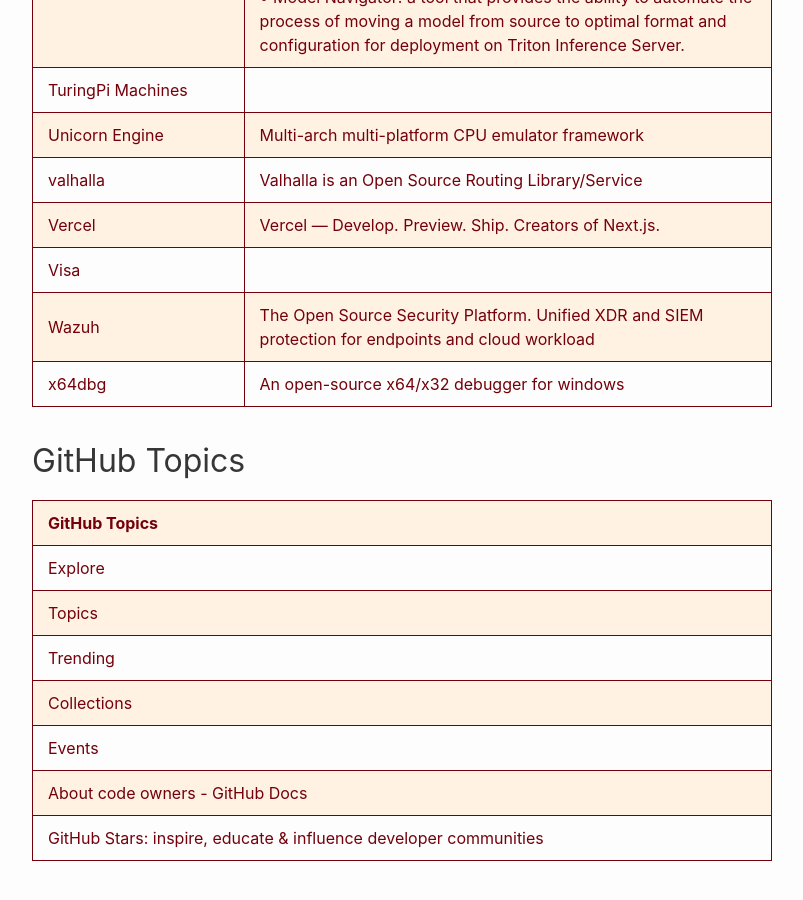
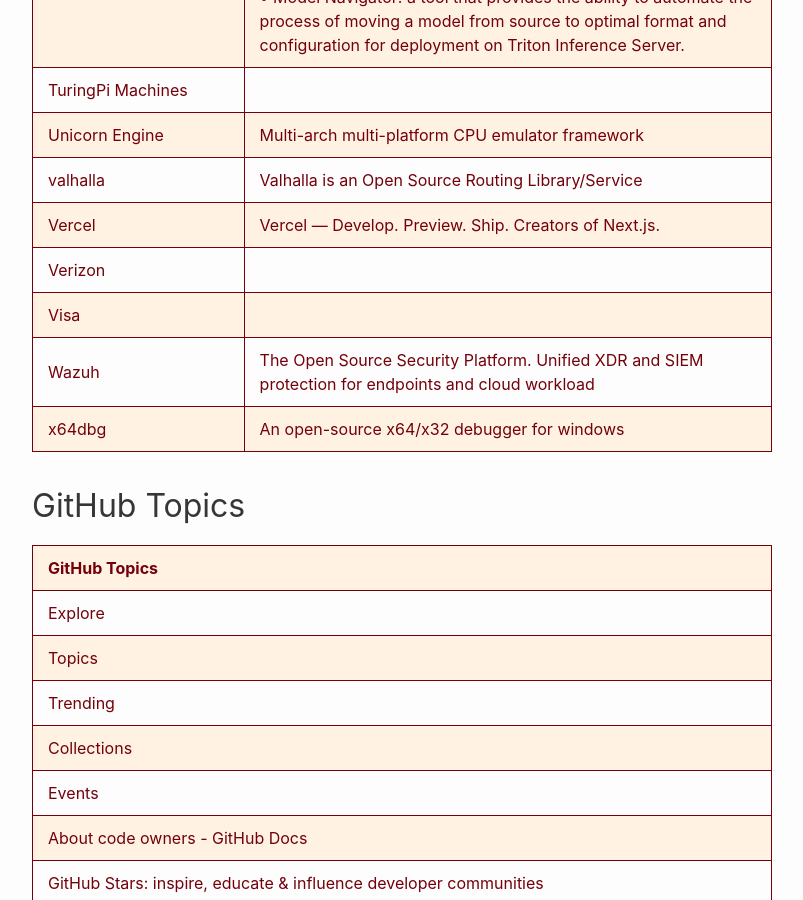
Before and after one commit to RalphHightower/RalphHightower, a Jekyll site: the page built from Computing/ReferencesGitHub.md, in a window 1280 px wide and 900 px high, scrolled down 11690 px. Shown: the whole window, without its empty margins (238-1041 px from the left). Built offline with Jekyll 4.4.1, drawn with Linux system fonts in a browser that asks for light colours; our own code applies the rules of GitHub Pages for plain Markdown files.

Commit message:
[doc](web): add ReferencesGitHub/GitHub(Verizon)

```diff
--- a/Computing/ReferencesGitHub.md
+++ b/Computing/ReferencesGitHub.md
@@ -179,6 +179,7 @@
 | [Unicorn Engine](https://github.com/unicorn-engine) | Multi-arch multi-platform CPU emulator framework |
 | [valhalla](https://github.com/valhalla ) | Valhalla is an Open Source Routing Library/Service |
 | [Vercel](https://github.com/vercel ) | Vercel — Develop. Preview. Ship. Creators of Next.js. |
+| [Verizon](https://github.com/Verizon ) | |
 | [Visa](https://github.com/visa ) | |
 | [Wazuh](https://github.com/wazuh ) | The Open Source Security Platform. Unified XDR and SIEM protection for endpoints and cloud workload |
 | [x64dbg](https://github.com/x64dbg ) | An open-source x64/x32 debugger for windows |
```
